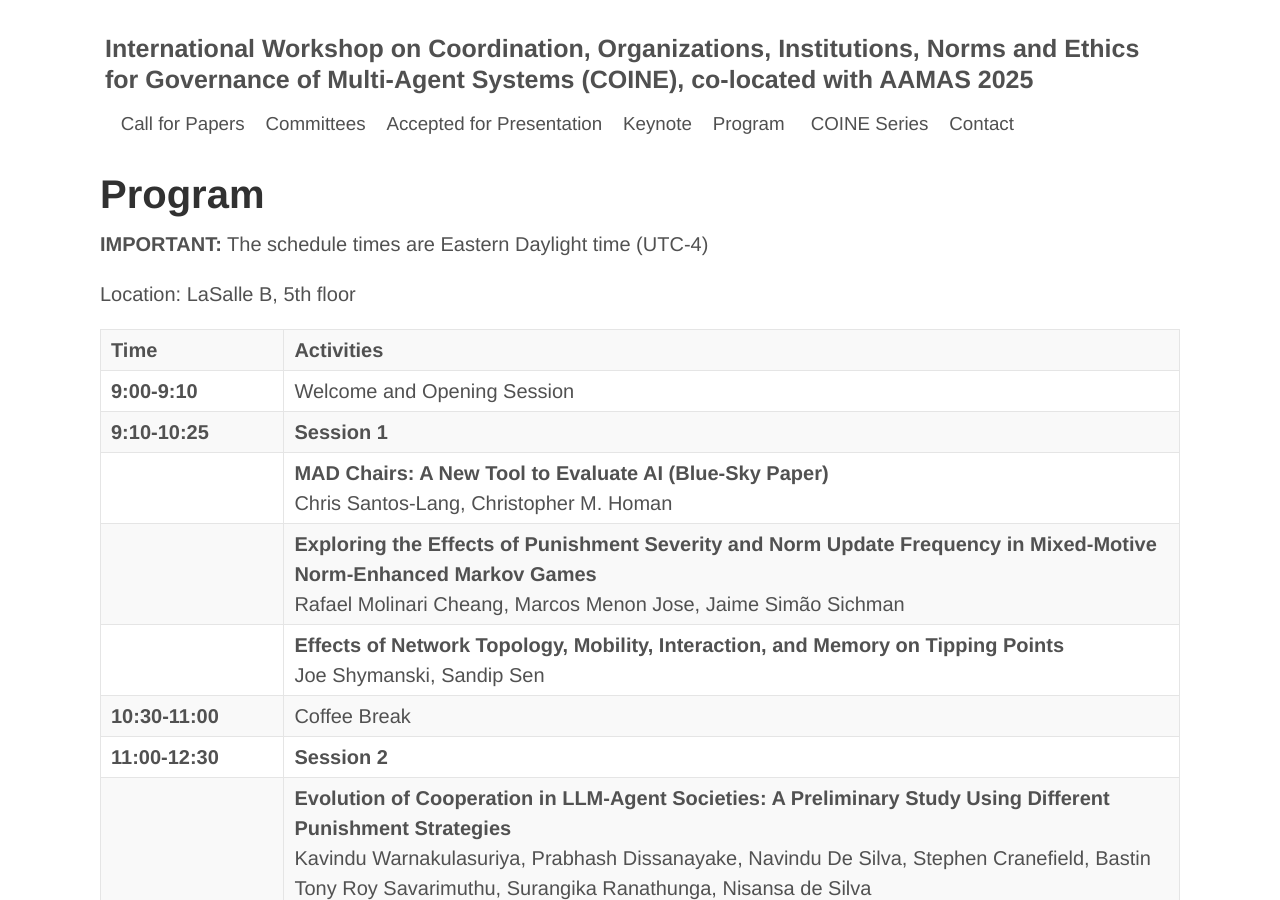
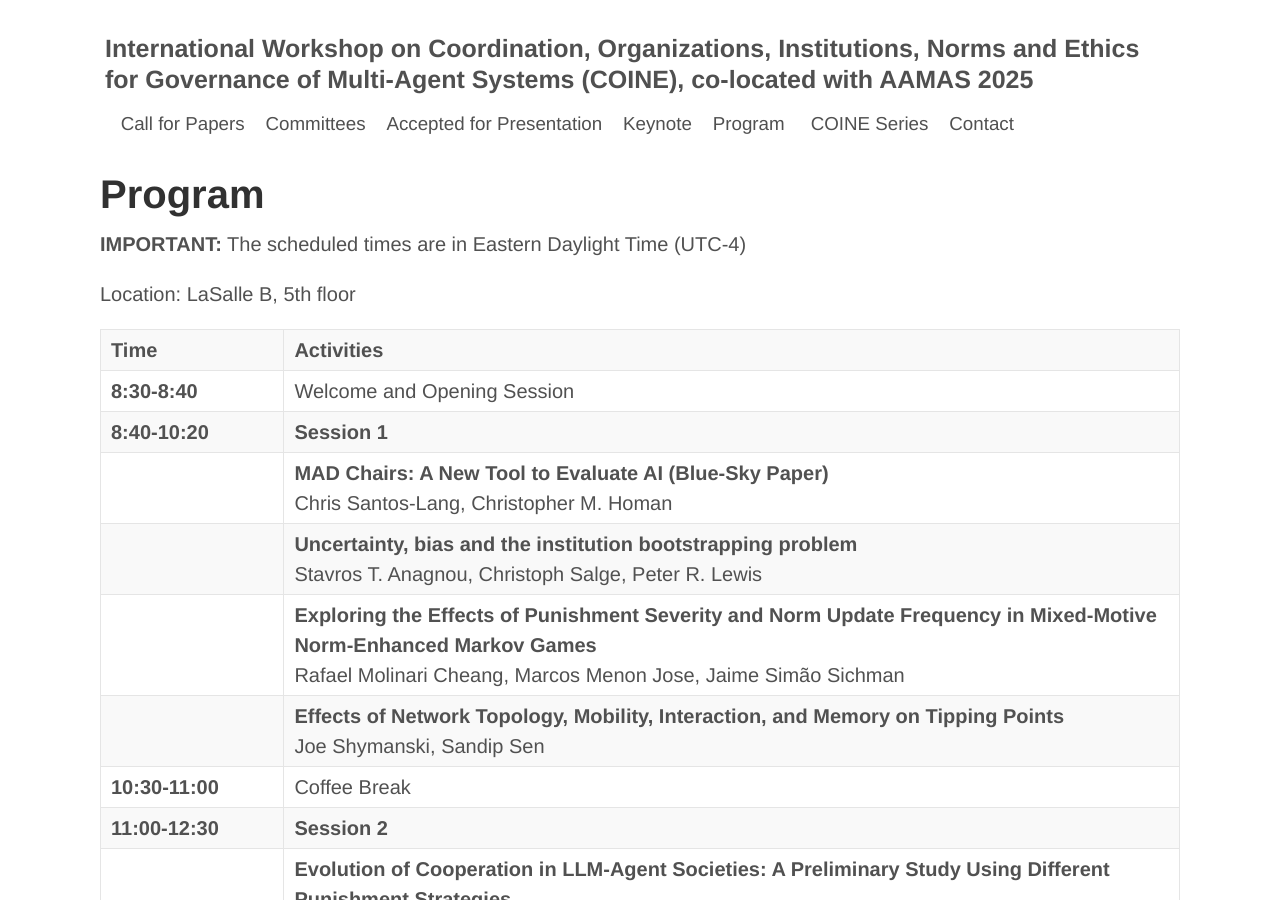
Before and after one commit to coin-workshop/coine-2025-detroit, a Jekyll site: the page built from technical_programme.md, in a window 1280 px wide and 900 px high. Built offline with Jekyll 4.4.1, drawn with Linux system fonts in a browser that asks for light colours.

Commit message:
revised schedule with the missing item added

```diff
--- a/technical_programme.md
+++ b/technical_programme.md
@@ -5,7 +5,7 @@ title: COINE
 
 # Program
 
-<b>IMPORTANT:</b> The schedule times are Eastern Daylight time (UTC-4)
+<b>IMPORTANT:</b> The scheduled times are in Eastern Daylight Time (UTC-4)
 
 Location: LaSalle B, 5th floor
 
@@ -16,16 +16,20 @@ Location: LaSalle B, 5th floor
       <td align="left" valign="top"><b>Activities</b></td>
     </tr>
     <tr>
-      <td align="left" valign="top"><b>9:00-9:10</b></td>
+      <td align="left" valign="top"><b>8:30-8:40</b></td>
       <td align="left" valign="top">Welcome and Opening Session</td>
     </tr>
     <tr>
-      <td align="left" valign="top"><b>9:10-10:25</b></td>
+      <td align="left" valign="top"><b>8:40-10:20</b></td>
       <td align="left" valign="top"><b>Session 1</b></td>
     </tr>
     <tr>
       <td align="left" valign="top"></td>
       <td align="left" valign="top"><b>MAD Chairs: A New Tool to Evaluate AI (Blue-Sky Paper)</b><br/>Chris Santos-Lang, Christopher M. Homan</td>
+    </tr>
+    <tr>
+      <td align="left" valign="top"></td>
+      <td align="left" valign="top"><b>Uncertainty, bias and the institution bootstrapping problem</b><br/>Stavros T. Anagnou, Christoph Salge, Peter R. Lewis</td>
     </tr>
     <tr>
       <td align="left" valign="top"></td>
```
